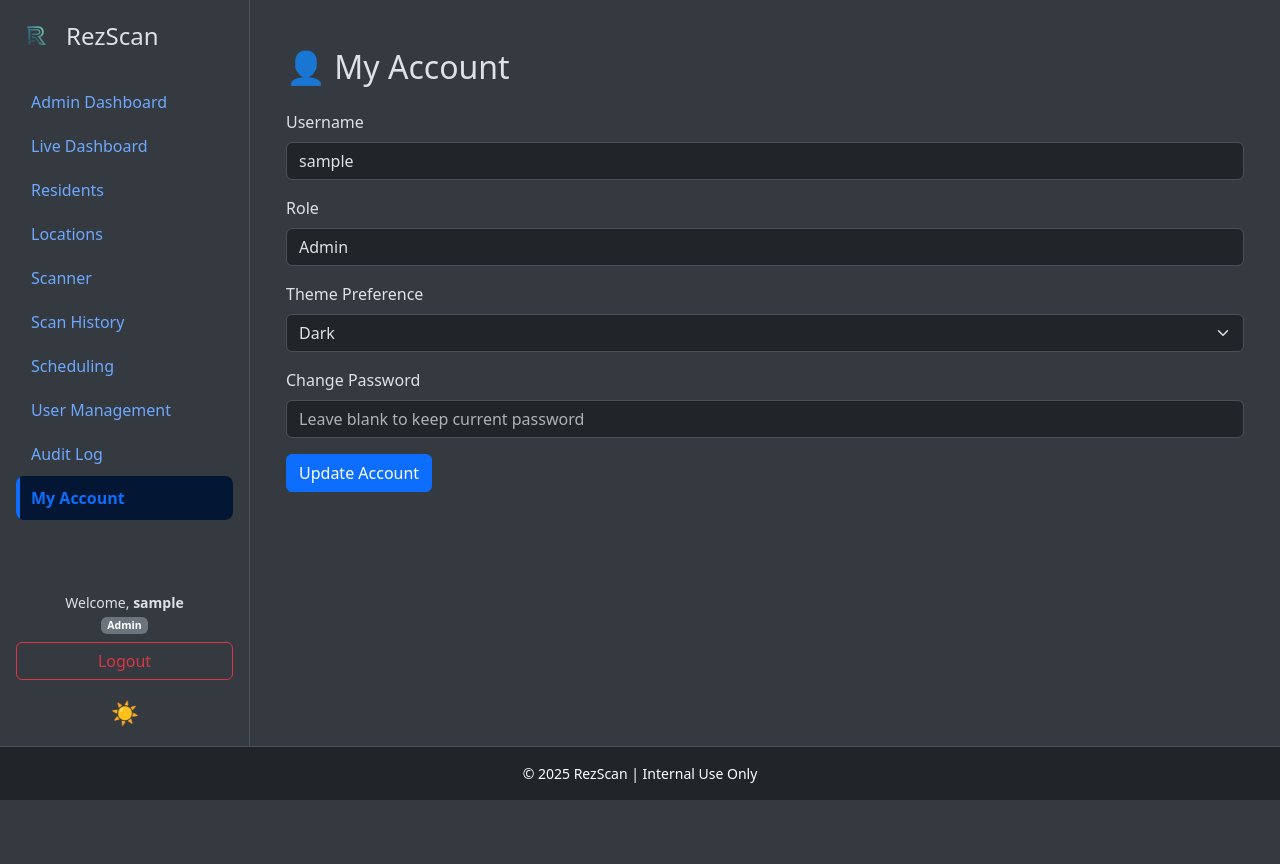
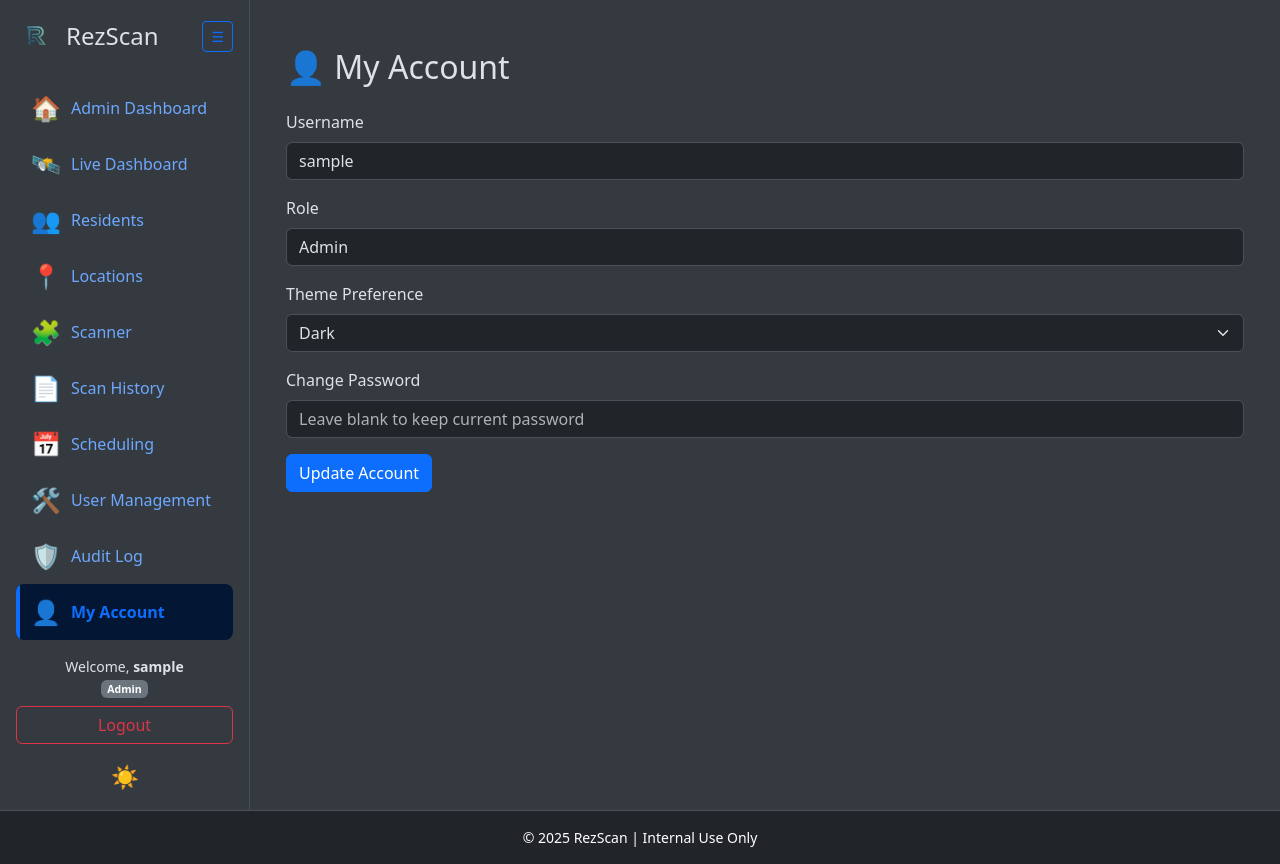
Before and after one commit to FreeDilli/rez, a Flask app: page /account/ in a window 1280 px wide. Before the commit the page ends 800 px from the top, so only its background shows below. Run offline with Flask 3, Linux system fonts and the light colour scheme; the visitor is signed in with stand-in values (Sample User, id 1).

Commit message:
New Login updates / Beginning of Side-menu overhaul

```diff
--- a/rezscan_app/templates/layout.html
+++ b/rezscan_app/templates/layout.html
@@ -14,7 +14,11 @@
         .sidebar {
             width: 250px;
             background-color: var(--bs-light);
-            transition: background-color 0.3s ease;
+            transition: width 0.3s ease, background-color 0.3s ease;
+            overflow-x: hidden;
+        }
+        .sidebar.collapsed {
+            width: 80px;
         }
         [data-bs-theme="dark"] .sidebar {
             background-color: #1f1f1f;
@@ -25,6 +29,8 @@
             transition: all 0.3s ease;
             position: relative;
             overflow: hidden;
+            display: flex;
+            align-items: center;
         }
         .nav-link::before {
             content: "";
@@ -46,6 +52,25 @@
             background-color: var(--bs-primary-bg-subtle);
             color: var(--bs-primary) !important;
         }
+        .sidebar-icon {
+            font-size: 1.5rem;
+            margin-right: 10px;
+            transition: margin 0.3s ease;
+        }
+        .sidebar.collapsed .sidebar-icon {
+            margin-right: 0;
+            text-align: center;
+            width: 100%;
+        }
+        .sidebar-text {
+            transition: opacity 0.3s ease, transform 0.3s ease;
+            white-space: nowrap;
+        }
+        .sidebar.collapsed .sidebar-text {
+            opacity: 0;
+            transform: scaleX(0);
+            display: none;
+        }
         .theme-toggle {
             cursor: pointer;
             font-size: 1.4rem;
@@ -55,8 +80,13 @@
             width: auto;
             margin-right: 10px;
         }
-        .offcanvas-backdrop {
-            background-color: rgba(0, 0, 0, 0.4) !important;
+        .sidebar-title {
+            transition: opacity 0.3s ease, transform 0.3s ease;
+        }
+        .sidebar.collapsed .sidebar-title {
+            opacity: 0;
+            transform: scaleX(0);
+            display: none;
         }
         footer {
             background-color: var(--bs-light);
@@ -75,31 +105,31 @@
 </head>
 
 <body class="d-flex flex-column bg-body-secondary">
-    <!-- Mobile Sidebar Toggle Button -->
-    <button class="btn btn-primary d-md-none m-2" type="button" data-bs-toggle="offcanvas" data-bs-target="#sidebarMenu" aria-controls="sidebarMenu">
-        ☰ Menu
-    </button>
-
-  <div class="d-flex flex-grow-1">
-    <!-- Sidebar -->
-    <nav class="sidebar border-end p-3 d-flex flex-column offcanvas-md offcanvas-start show" tabindex="-1" id="sidebarMenu">
-      <div class="d-flex align-items-center mb-4">
-        <img src="{{ url_for('static', filename='Uploads/rezscanicon.png') }}" alt="RezScan Icon" class="brand-icon">
-        <h4 class="mb-0">RezScan</h4>
-      </div>
+    <div class="d-flex flex-grow-1">
+        <!-- Sidebar -->
+        <nav id="sidebar" class="sidebar border-end p-3 d-flex flex-column offcanvas-md offcanvas-start show" tabindex="-1">
+            <div class="d-flex align-items-center justify-content-between mb-4">
+                <div class="d-flex align-items-center">
+                    <img src="{{ url_for('static', filename='Uploads/rezscanicon.png') }}" alt="RezScan Icon" class="brand-icon">
+                    <h4 class="mb-0 sidebar-title">RezScan</h4>
+                </div>
+                <button id="sidebarToggle" class="btn btn-sm btn-outline-primary d-none d-md-inline" type="button" title="Collapse Sidebar">
+                    ☰
+                </button>
+            </div>
 
             <ul class="nav flex-column">
                 {% if current_user.is_authenticated %}
                     {% if current_user.role == 'admin' %}
                         <li class="nav-item">
                             <a class="nav-link {% if request.path.startswith('/admin') %}active{% endif %}" href="{{ url_for('admin.admin_dashboard') }}">
-                                Admin Dashboard
+                                <span class="sidebar-icon">🏠</span> <span class="sidebar-text">Admin Dashboard</span>
                             </a>
                         </li>
                     {% elif current_user.role in ['officer', 'scheduling', 'viewer'] %}
                         <li class="nav-item">
                             <a class="nav-link {% if request.path.startswith('/dashboard') %}active{% endif %}" href="{{ url_for('user_dashboard.dashboard') }}">
-                                Dashboard
+                                <span class="sidebar-icon">📊</span> <span class="sidebar-text">Dashboard</span>
                             </a>
                         </li>
                     {% endif %}
@@ -107,21 +137,21 @@
                     {% if current_user.role in ['admin', 'officer'] %}
                         <li class="nav-item">
                             <a class="nav-link {% if request.path.startswith('/live') %}active{% endif %}" href="{{ url_for('resident_activity_tracker.live_dashboard') }}">
-                                Live Dashboard
+                                <span class="sidebar-icon">🛰️</span> <span class="sidebar-text">Live Dashboard</span>
                             </a>
                         </li>
                     {% endif %}
 
                     <li class="nav-item">
                         <a class="nav-link {% if request.path.startswith('/residents') %}active{% endif %}" href="{{ url_for('residents.residents') }}">
-                            Residents
+                            <span class="sidebar-icon">👥</span> <span class="sidebar-text">Residents</span>
                         </a>
                     </li>
 
                     {% if current_user.role == 'admin' %}
                         <li class="nav-item">
                             <a class="nav-link {% if request.path.startswith('/locations') %}active{% endif %}" href="{{ url_for('locations.manage_locations') }}">
-                                Locations
+                                <span class="sidebar-icon">📍</span> <span class="sidebar-text">Locations</span>
                             </a>
                         </li>
                     {% endif %}
@@ -129,7 +159,7 @@
                     {% if current_user.role in ['admin', 'officer', 'scheduling'] %}
                         <li class="nav-item">
                             <a class="nav-link {% if request.path == '/scan' %}active{% endif %}" href="{{ url_for('scan.scan') }}">
-                                Scanner
+                                <span class="sidebar-icon">🧩</span> <span class="sidebar-text">Scanner</span>
                             </a>
                         </li>
                     {% endif %}
@@ -137,7 +167,7 @@
                     {% if current_user.role in ['admin', 'officer', 'viewer'] %}
                         <li class="nav-item">
                             <a class="nav-link {% if request.path.startswith('/admin/scanlog') %}active{% endif %}" href="{{ url_for('scanlog.scanlog') }}">
-                                Scan History
+                                <span class="sidebar-icon">📄</span> <span class="sidebar-text">Scan History</span>
                             </a>
                         </li>
                     {% endif %}
@@ -145,7 +175,7 @@
                     {% if current_user.role in ['admin', 'scheduling'] %}
                         <li class="nav-item">
                             <a class="nav-link {% if request.path.startswith('/admin/schedules') %}active{% endif %}" href="{{ url_for('schedules.manage_schedules') }}">
-                                Scheduling
+                                <span class="sidebar-icon">📅</span> <span class="sidebar-text">Scheduling</span>
                             </a>
                         </li>
                     {% endif %}
@@ -153,19 +183,19 @@
                     {% if current_user.role == 'admin' %}
                         <li class="nav-item">
                             <a class="nav-link {% if request.path.startswith('/admin/users') %}active{% endif %}" href="{{ url_for('users.manage_users') }}">
-                                User Management
+                                <span class="sidebar-icon">🛠️</span> <span class="sidebar-text">User Management</span>
                             </a>
                         </li>
                         <li class="nav-item">
                             <a class="nav-link {% if request.path.startswith('/auditlog') %}active{% endif %}" href="{{ url_for('audit_log.view_audit_log') }}">
-                                Audit Log
+                                <span class="sidebar-icon">🛡️</span> <span class="sidebar-text">Audit Log</span>
                             </a>
                         </li>
                     {% endif %}
 
                     <li class="nav-item">
                         <a class="nav-link {% if request.path.startswith('/account') %}active{% endif %}" href="{{ url_for('account.account') }}">
-                            My Account
+                            <span class="sidebar-icon">👤</span> <span class="sidebar-text">My Account</span>
                         </a>
                     </li>
                 {% endif %}
@@ -187,7 +217,7 @@
             </div>
         </nav>
 
-        <!-- Page Content -->
+        <!-- Main Content -->
         <main class="flex-grow-1 p-4">
             {% block content %}{% endblock %}
         </main>
@@ -198,6 +228,7 @@
     © 2025 RezScan | Internal Use Only
   </footer>
 
+    <!-- Scripts -->
     <script src="https://cdn.jsdelivr.net/npm/bootstrap@5.3.3/dist/js/bootstrap.bundle.min.js"></script>
     <script>
         function toggleTheme() {
@@ -205,23 +236,25 @@
             const next = current === 'light' ? 'dark' : 'light';
             document.documentElement.setAttribute('data-bs-theme', next);
             localStorage.setItem('theme', next);
-
             updateThemeIcon();
         }
 
         function updateThemeIcon() {
             const themeToggle = document.querySelector('.theme-toggle');
             const current = document.documentElement.getAttribute('data-bs-theme');
-            themeToggle.textContent = (current === 'dark') ? '☀️' : '🌙';
+            themeToggle.textContent = current === 'dark' ? '☀️' : '🌙';
+        }
+
+        function toggleSidebar() {
+            document.getElementById('sidebar').classList.toggle('collapsed');
         }
 
         document.addEventListener('DOMContentLoaded', function () {
             updateThemeIcon();
-
-            const toastElList = [].slice.call(document.querySelectorAll('.toast'));
-            toastElList.map(function (toastEl) {
-                return new bootstrap.Toast(toastEl).show();
-            });
+            const toggleButton = document.getElementById('sidebarToggle');
+            if (toggleButton) {
+                toggleButton.addEventListener('click', toggleSidebar);
+            }
         });
     </script>
 </body>
```
Also changed, not shown: rezscan_app/templates/login.html (+15 -11 lines).
